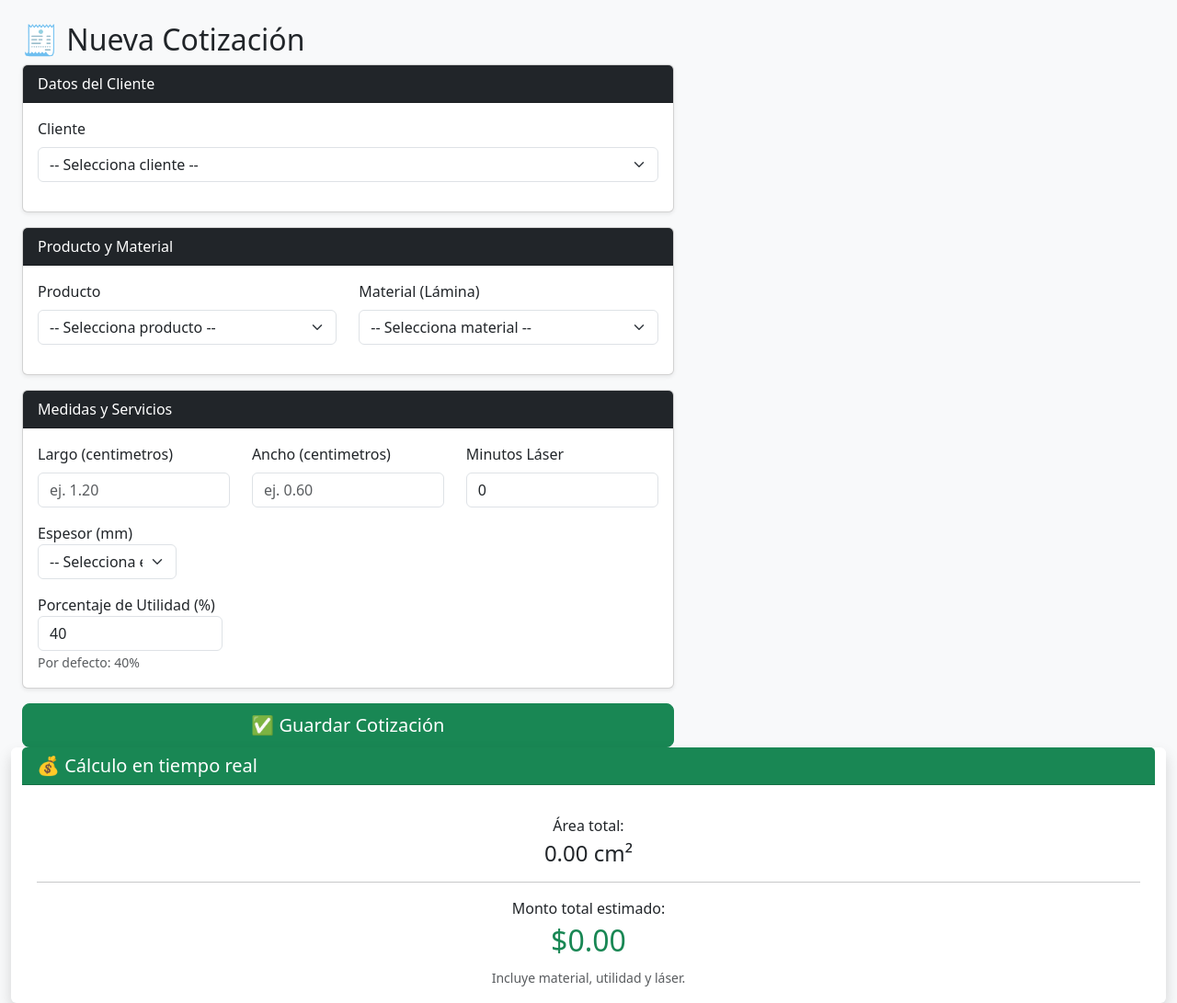
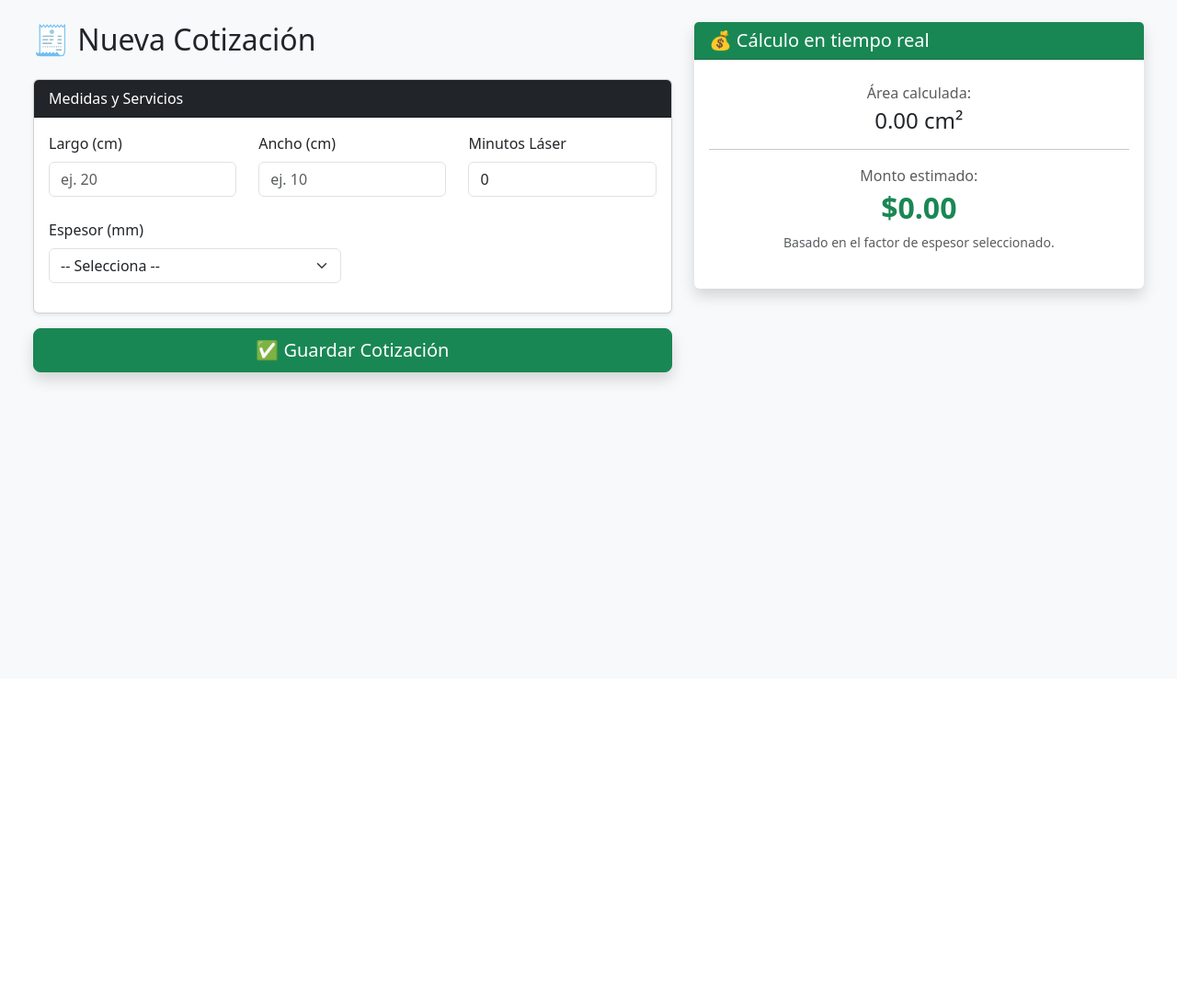
Before and after one commit to YonAnn99/Acrylitec, a Django app: page /cotizaciones/nueva/ in a window 1280 px wide. Shown: the part 62-1153 px from the top of the page at 92% size. After the commit the page ends 483 px from the top, so only its background shows below. Run offline with Django 5.2, Linux system fonts and the light colour scheme; data comes from the database, SQL or seed files in the repository; data that the repository does not hold is empty.

Commit message:
Ajustes view cotizaciones 1.0

```diff
--- a/gestion/templates/gestion/cotizacion_form.html
+++ b/gestion/templates/gestion/cotizacion_form.html
@@ -1,78 +1,35 @@
 {% extends 'gestion/base.html' %}
 
 {% block content %}
+<div class="container-fluid">
     <div class="row">
         <div class="col-md-7">
-        <h2>🧾 Nueva Cotización</h2>
+            <h2 class="mb-4">🧾 Nueva Cotización</h2>
             <form method="POST" id="formCotizacion">
                 {% csrf_token %}
 
                 <div class="card shadow-sm mb-3">
-                <div class="card-header bg-dark text-white">Datos del Cliente</div>
+                    <div class="card-header bg-dark text-white">Medidas y Servicios</div>
                     <div class="card-body">
-                    <div class="mb-3">
-                        <label class="form-label">Cliente</label>
-                        <select name="cliente" class="form-select" required>
-                            <option value="">-- Selecciona cliente --</option>
-                            {% for c in clientes %}
-                            <option value="{{ c.id_cliente }}">{{ c.nombre }} — {{ c.telefono }}</option>
-                            {% endfor %}
-                        </select>
-                    </div>
-                </div>
-            </div>
-
-            <div class="card shadow-sm mb-3">
-                <div class="card-header bg-dark text-white">Producto y Material</div>
-                <div class="card-body row">
-                    <div class="col-md-6 mb-3">
-                        <label class="form-label">Producto</label>
-                        <select name="producto" id="id_producto" class="form-select" required>
-                            <option value="">-- Selecciona producto --</option>
-                            {% for p in productos %}
-                            <option value="{{ p.id_producto }}" data-utilidad="{{ p.porcentaje_utilidad }}">
-                                {{ p.nombre }} ({{ p.porcentaje_utilidad }}% utilidad)
-                            </option>
-                            {% endfor %}
-                        </select>
-                    </div>
-                    <div class="col-md-6 mb-3">
-                        <label class="form-label">Material (Lámina)</label>
-                        <select name="material" class="form-select" required>
-                            <option value="">-- Selecciona material --</option>
-                            {% for m in materiales %}
-                            <option value="{{ m.id_material }}">
-                                {{ m.descripcion }} — Stock: {{ m.stock_actual }}
-                            </option>
-                            {% endfor %}
-                        </select>
-                    </div>
-                </div>
-            </div>
-
-            <div class="card shadow-sm mb-3">
-                <div class="card-header bg-dark text-white">Medidas y Servicios</div>
-                <div class="card-body row">
+                        <div class="row">
                             <div class="col-md-4 mb-3">
-                        <label class="form-label">Largo (centimetros)</label>
-                        <input type="number" name="largo_pza" id="id_largo" step="0.01" min="0.01"
-                               class="form-control" placeholder="ej. 1.20" required>
+                                <label class="form-label">Largo (cm)</label>
+                                <input type="number" name="largo_pza" step="0.01" class="form-control" placeholder="ej. 20" required>
                             </div>
                             <div class="col-md-4 mb-3">
-                        <label class="form-label">Ancho (centimetros)</label>
-                        <input type="number" name="ancho_pza" id="id_ancho" step="0.01" min="0.01"
-                               class="form-control" placeholder="ej. 0.60" required>
+                                <label class="form-label">Ancho (cm)</label>
+                                <input type="number" name="ancho_pza" step="0.01" class="form-control" placeholder="ej. 10" required>
                             </div>
                             <div class="col-md-4 mb-3">
                                 <label class="form-label">Minutos Láser</label>
-                        <input type="number" name="minutos_lazer" id="id_laser" step="1" min="0" value="0"
-                               class="form-control" placeholder="0">
-                        <small class="text-muted"></small>
+                                <input type="number" name="minutos_lazer" step="1" value="0" class="form-control">
                             </div>
-                    <div class="col-md-3">
-                        <label>Espesor (mm)</label>
-                        <select name="espesor_mm" class="form-select" required>
-                            <option value="">-- Selecciona espesor --</option>
+                        </div>
+                        <div class="row mt-2">
+                            <div class="col-md-6 mb-3">
+                                <label class="form-label">Espesor (mm)</label>
+                                <select name="espesor_mm" id="id_espesor" class="form-select" required>
+                                    <option value="">-- Selecciona --</option>
                                     {% for t in materiales_tabulador %}
                                         <option value="{{ t.espesor_mm }}" data-factor="{{ t.factor_costo }}">
                                             {{ t.espesor_mm }} mm
@@ -80,84 +37,64 @@
                                     {% endfor %}
                                 </select>
                             </div>
-                    <div class="row mt-3">
-                        <div class="col-md-4">
-                            <label>Porcentaje de Utilidad (%)</label>
-                            <input type="number" name="porcentaje_utilidad" class="form-control" value="40" min="0">
-                            <small class="text-muted">Por defecto: 40%</small>
+                        </div>
+                    </div>
+                </div>
+
+                <button type="submit" class="btn btn-success btn-lg w-100 shadow">
+                    ✅ Guardar Cotización
+                </button>
+            </form>
+        </div>
+
+        <div class="col-md-5">
+            <div class="card shadow border-0 sticky-top" style="top:20px">
+                <div class="card-header bg-success text-white">
+                    <h5 class="mb-0">💰 Cálculo en tiempo real</h5>
+                </div>
+                <div class="card-body text-center py-4">
+                    <p class="text-muted mb-1">Área calculada:</p>
+                    <h4 id="display_area">0.00 cm²</h4>
+                    <hr>
+                    <p class="text-muted mb-1">Monto estimado:</p>
+                    <h2 class="text-success fw-bold" id="display_total">$0.00</h2>
+                    <p class="small text-muted mt-2">Basado en el factor de espesor seleccionado.</p>
+                </div>
             </div>
         </div>
     </div>
 </div>
 
-            <button type="submit" class="btn btn-success btn-lg w-100">
-                ✅ Guardar Cotización
-            </button>
-        </form>
-    </div>
-
-    <!-- Panel de cálculo en tiempo real -->
-    <div class="card shadow border-0 sticky-top" style="top:20px">
-    <div class="card-header bg-success text-white">
-        <h5 class="mb-0">💰 Cálculo en tiempo real</h5>
-    </div>
-    <div class="card-body" id="panelCalculo">
-        <div class="text-center mt-3">
-            <p class="mb-1">Área total:</p>
-            <h4 id="display_area">0.00 cm²</h4>
-            <hr>
-            <p class="mb-1">Monto total estimado:</p>
-            <h2 class="text-success" id="display_total">$0.00</h2>
-            <small class="text-muted">Incluye material, utilidad y láser.</small>
-        </div>
-    </div>
-</div>
-
 <script>
-const TARIFA_LASER = 15.00;
 
 function calcularMontoRealTime() {
-    // 1. Capturar inputs
     const largo = parseFloat(document.querySelector('input[name="largo_pza"]').value) || 0;
     const ancho = parseFloat(document.querySelector('input[name="ancho_pza"]').value) || 0;
     const minutosLaser = parseFloat(document.querySelector('input[name="minutos_lazer"]').value) || 0;
     const utilidadPorcentaje = parseFloat(document.querySelector('input[name="porcentaje_utilidad"]').value) || 40;
 
-    // 2. Obtener el factor dinámico del select de espesores
+    // Obtener factor dinámico del select
     const espesorSelect = document.getElementById('id_espesor');
     const selectedOption = espesorSelect.options[espesorSelect.selectedIndex];
-    // Leemos el data-factor que pusimos en el HTML
-    const factor = selectedOption ? parseFloat(selectedOption.getAttribute('data-factor')) || 0 : 0;
+    // Nota: El factor en tu tabla está por m2 (ej. 400.00), lo dividimos entre 10,000 para cm2
+    const factorM2 = selectedOption ? parseFloat(selectedOption.getAttribute('data-factor')) || 0 : 0;
+    const factorCm2 = factorM2 / 10000;
 
-    // 3. Lógica de cálculo Acrylitec
     const area = largo * ancho;
-    const costoMaterial = area * factor;
+    const costoMaterial = area * factorCm2;
     const utilidad = costoMaterial * (utilidadPorcentaje / 100);
-    const costoLaser = minutosLaser * 15.00; // Tarifa láser fija o de variable
+    const costoLaser = minutosLaser * 10.00; // Tarifa actual según tu captura
 
     const total = costoMaterial + utilidad + costoLaser;
 
-    // 4. Inyectar resultados en el panel
-    document.getElementById('display_area').innerText = area.toLocaleString('es-MX', {minimumFractionDigits: 2}) + " cm²";
+    document.getElementById('display_area').innerText = area.toFixed(2) + " cm²";
     document.getElementById('display_total').innerText = "$" + total.toLocaleString('es-MX', {minimumFractionDigits: 2});
 }
 
-// Event Listeners: detectar cambios en cualquier campo
-const inputs = [
-    'input[name="largo_pza"]',
-    'input[name="ancho_pza"]',
-    'select[name="espesor_mm"]',
-    'input[name="minutos_lazer"]',
-    'input[name="porcentaje_utilidad"]'
-];
-
-inputs.forEach(selector => {
-    const el = document.querySelector(selector);
-    if(el) {
-        // 'input' detecta cambios al escribir, 'change' detecta cambios en select
+// Eventos para actualizar al instante
+document.querySelectorAll('input, select').forEach(el => {
     el.addEventListener('input', calcularMontoRealTime);
     el.addEventListener('change', calcularMontoRealTime);
-    }
 });
 
 </script>
--- a/gestion/views.py
+++ b/gestion/views.py
@@ -608,11 +608,13 @@ def dashboard(request):
 
 @login_required
 def nueva_cotizacion(request):
-    # ... tus otras consultas ...
+    clientes = Clientes.objects.all()
+    productos = Productos.objects.all()
     materiales_tabulador = TabuladorCostos.objects.order_by('espesor_mm') # Para el nuevo select
 
     return render(request, 'gestion/cotizacion_form.html', {
-        # ...
+        'clientes': clientes,
+        'productos': productos,
         'materiales_tabulador': materiales_tabulador,
         'tarifa_laser': _get_tarifa_laser(),
     })
```
Lines whose indentation alone changed are shown as unchanged.
